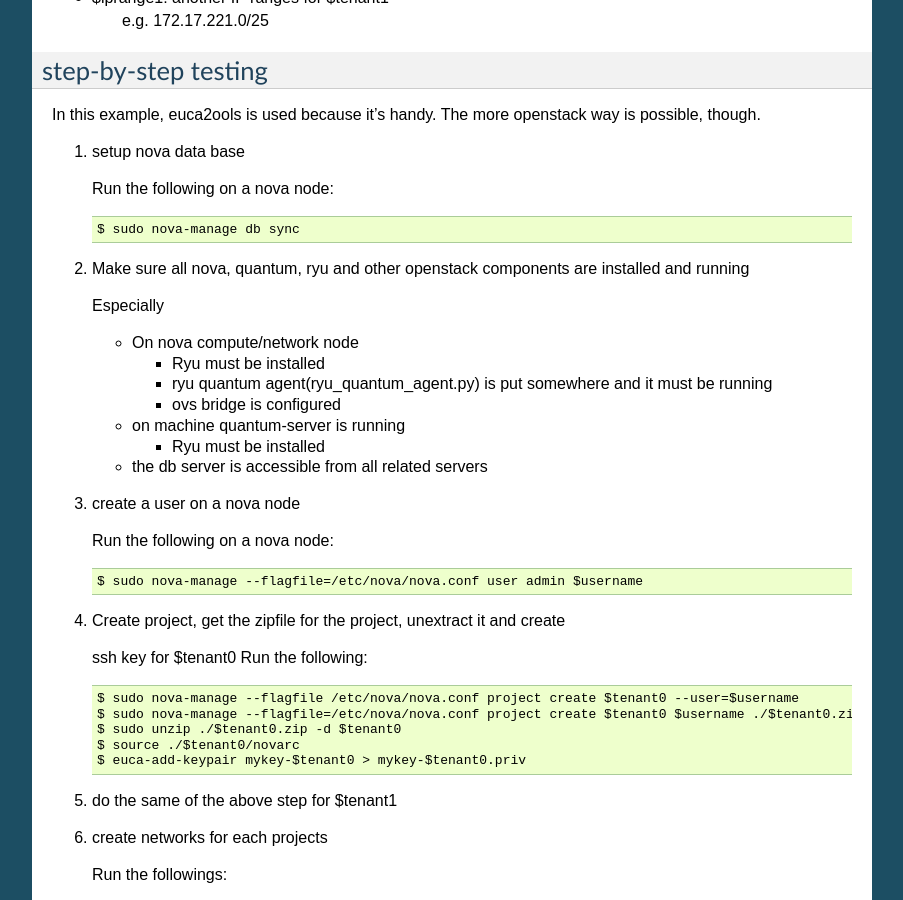
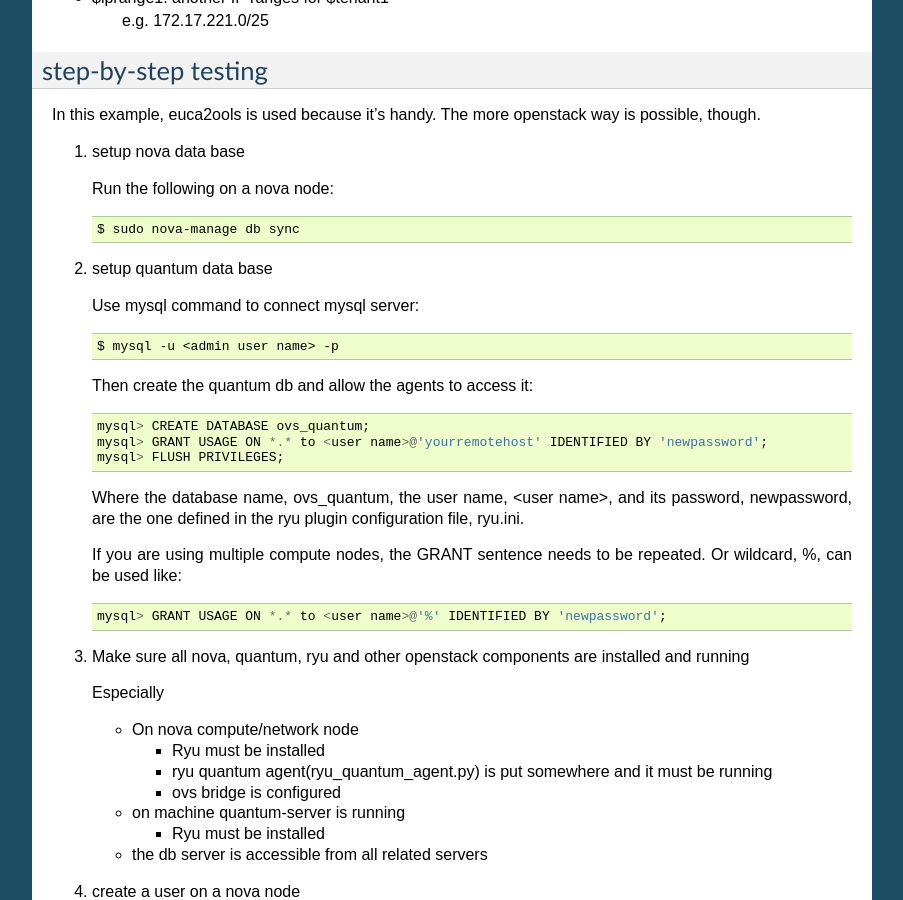
Before and after one commit to faucetsdn/ryu, a Sphinx documentation site: the page built from doc/source/step_by_step.rst, in a window 1280 px wide and 900 px high, scrolled down 848 px. Shown: the whole window, without its empty margins (198-1101 px from the left). Built offline with Sphinx 7.4.7, drawn with Linux system fonts in a browser that asks for light colours.

Commit message:
doc/source/step_by_step.rst: add item to setup quantum db
The step to create quantum db was missing.

Signed-off-by: Isaku Yamahata <yamahata@valinux.co.jp>
Signed-off-by: FUJITA Tomonori <fujita.tomonori@lab.ntt.co.jp>

```diff
--- a/doc/source/step_by_step.rst
+++ b/doc/source/step_by_step.rst
@@ -60,6 +60,27 @@
    Run the following on a nova node::
 
    $ sudo nova-manage db sync
+
+#. setup quantum data base
+
+   Use mysql command to connect mysql server::
+
+   $ mysql -u <admin user name> -p
+
+   Then create the quantum db and allow the agents to access it::
+
+       mysql> CREATE DATABASE ovs_quantum;
+       mysql> GRANT USAGE ON *.* to <user name>@'yourremotehost' IDENTIFIED BY 'newpassword';
+       mysql> FLUSH PRIVILEGES;
+
+   Where the database name, ovs_quantum, the user name, <user name>, and
+   its password, newpassword, are the one defined in the ryu plugin
+   configuration file, ryu.ini.
+
+   If you are using multiple compute nodes, the GRANT sentence needs to
+   be repeated. Or wildcard, %, can be used like::
+
+       mysql> GRANT USAGE ON *.* to <user name>@'%' IDENTIFIED BY 'newpassword';
 
 #. Make sure all nova, quantum, ryu and other openstack components are
    installed and running
```
